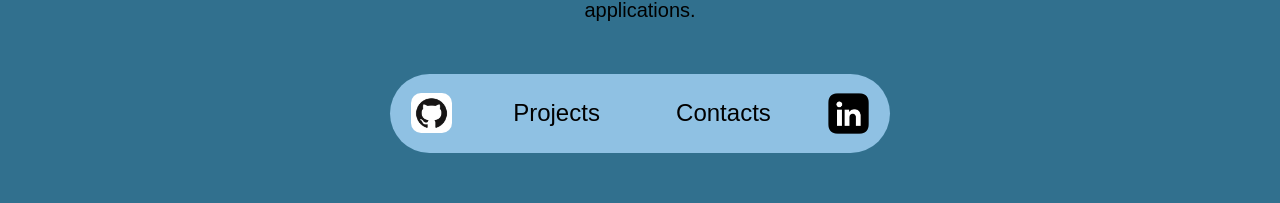
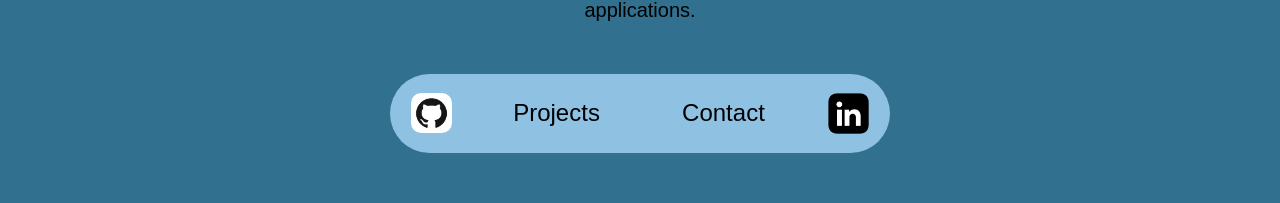
Before and after one commit to jackw00/portfolio, a React (Create React App) app: page / in a window 1280 px wide. Shown: the part 504-707 px from the top of the page. Built offline with nearby package versions, Linux system fonts and the light colour scheme.

Commit message:
fix contact button err

```diff
--- a/src/components/About/About.js
+++ b/src/components/About/About.js
@@ -122,9 +122,9 @@ export default function About() {
           </Button>
           <Button
             className="text-button"
-            href="#contacts"
+            href="#contact"
           >
-            Contacts
+            Contact
           </Button>
           <Button
             className="logo-button"
```
